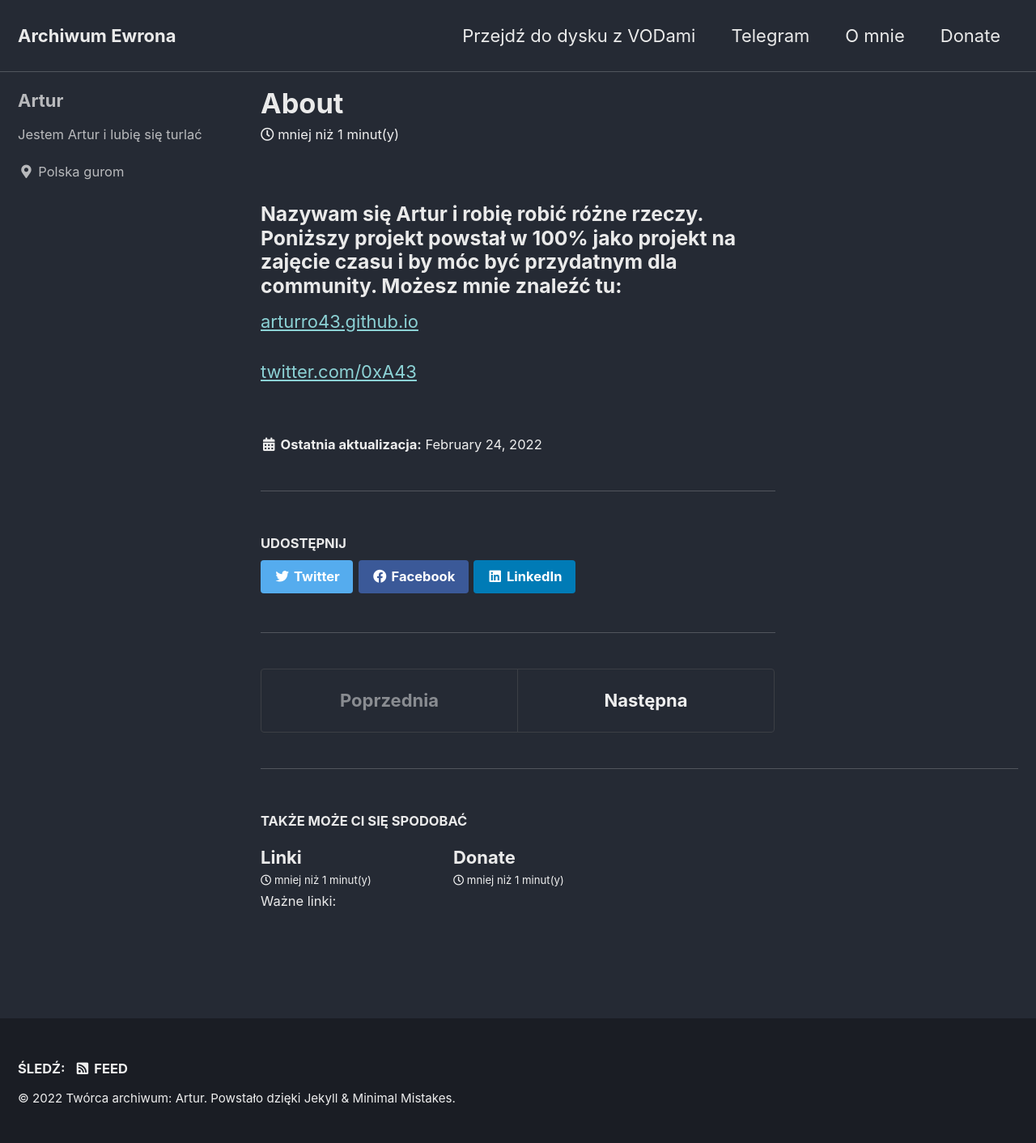
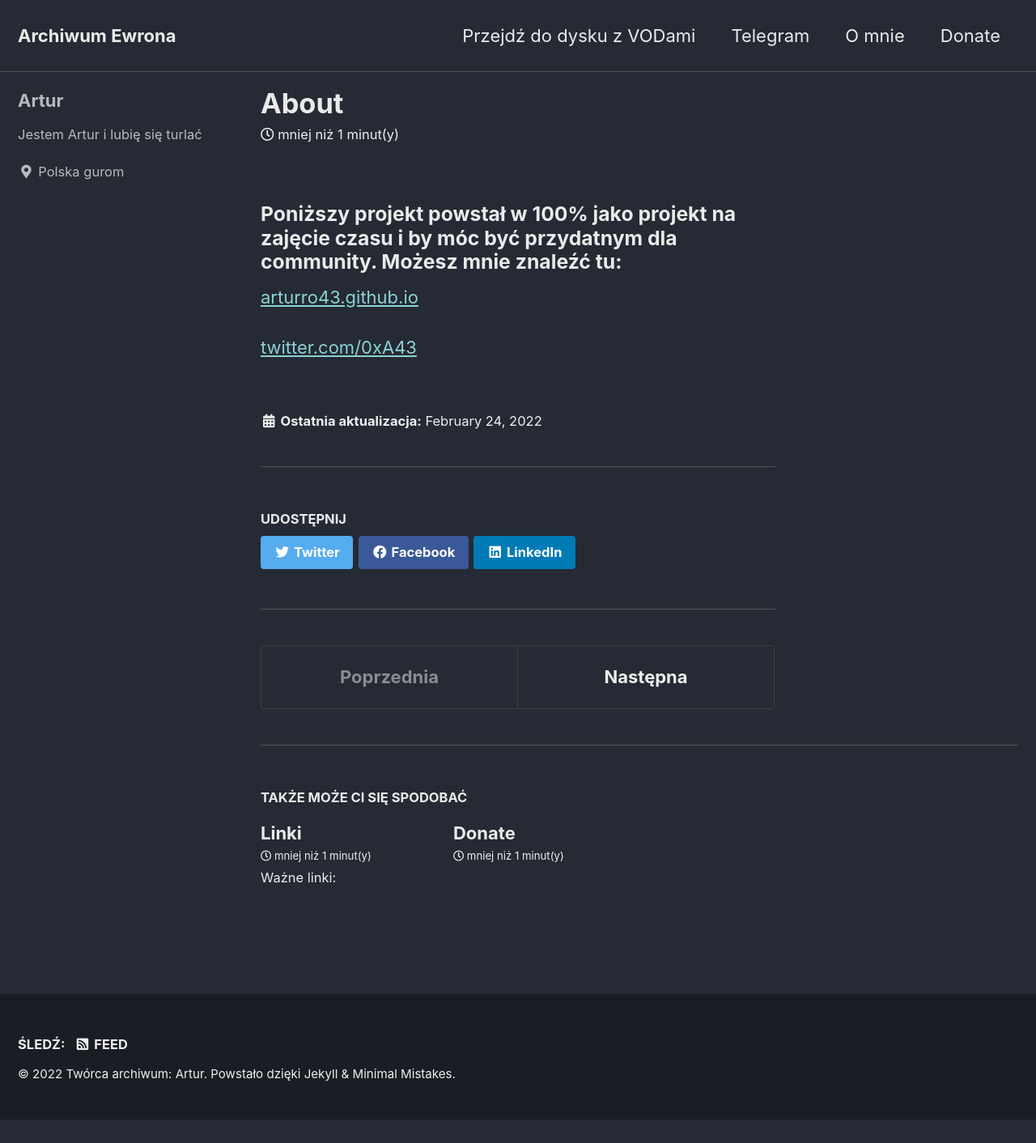
Before and after one commit to ewronarchive/archive, a Jekyll site: the page built from _posts/2022-02-24-about.md, in a window 1280 px wide. Shown: the whole page at 81% size. Built offline with Jekyll 4.4.1, drawn with Linux system fonts in a browser that asks for light colours; cached includes are drawn as plain includes; after the commit the page ends 1383 px from its top, so only the background shows below that.

Commit message:
Update 2022-02-24-about.md

```diff
--- a/_posts/2022-02-24-about.md
+++ b/_posts/2022-02-24-about.md
@@ -1,6 +1,6 @@
 
 
-### Nazywam się Artur i robię robić różne rzeczy. Poniższy projekt powstał w 100% jako projekt na zajęcie czasu i by móc być przydatnym dla community. Możesz mnie znaleźć tu:
+### Poniższy projekt powstał w 100% jako projekt na zajęcie czasu i by móc być przydatnym dla community. Możesz mnie znaleźć tu:
 
 [arturro43.github.io](arturro43.github.io)
 
```
